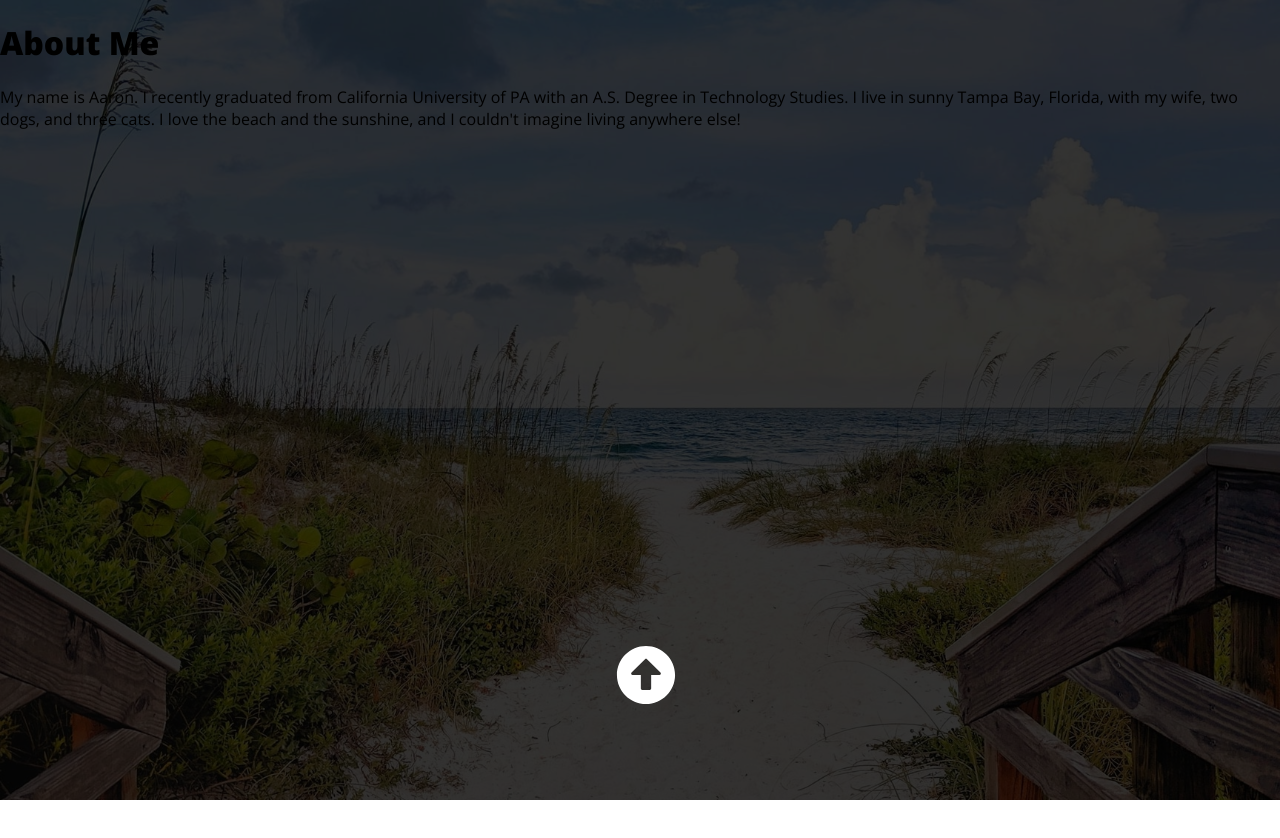
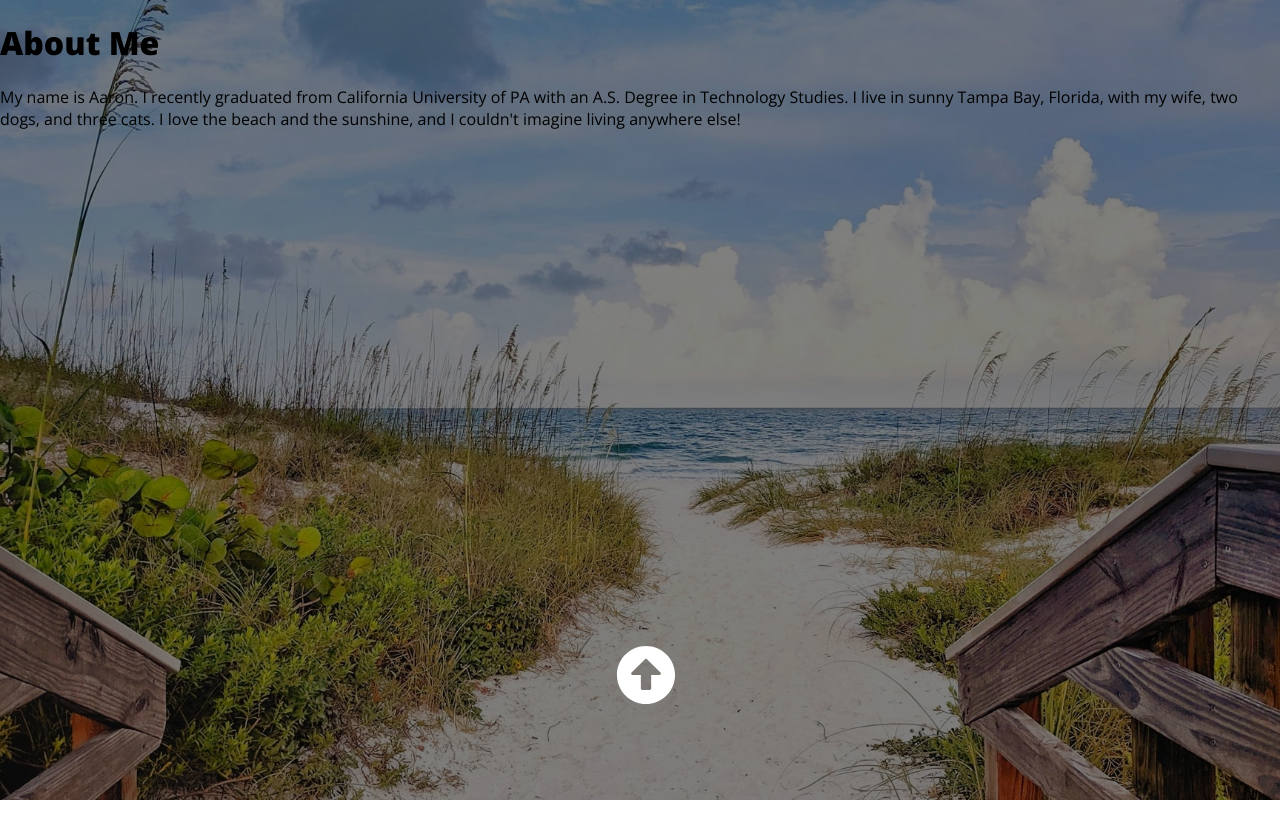
Before and after one commit to aaronklein42/aaronscottklein, a Next.js app: page /about in a window 1280 px wide. Shown: the top 838 px of the page. Built offline with nearby package versions, Linux system fonts and the light colour scheme.

Commit message:
reverting background to brighter level

```diff
--- a/components/content/content.module.css
+++ b/components/content/content.module.css
@@ -7,7 +7,7 @@
 }
 
 .content:before {
-  background-color: rgba(0, 0, 0, 0.8);
+  background-color: rgba(0, 0, 0, 0.5);
   content: '';
   display: block;
   width: 100%;
```
